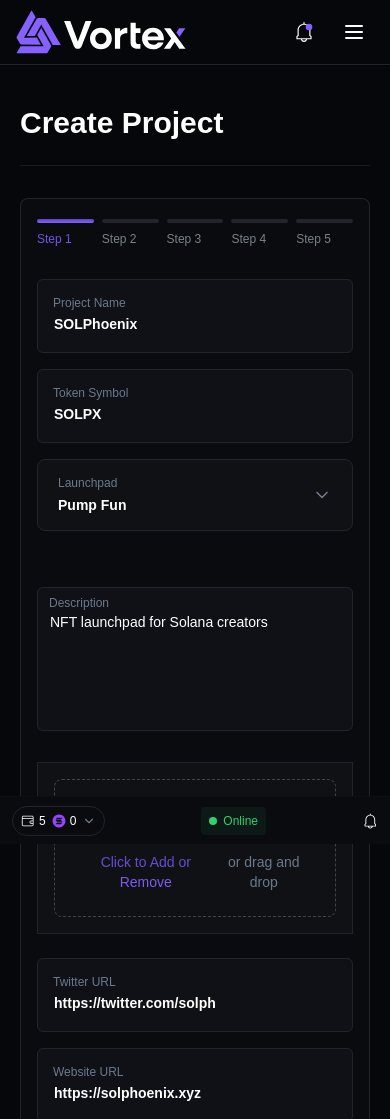
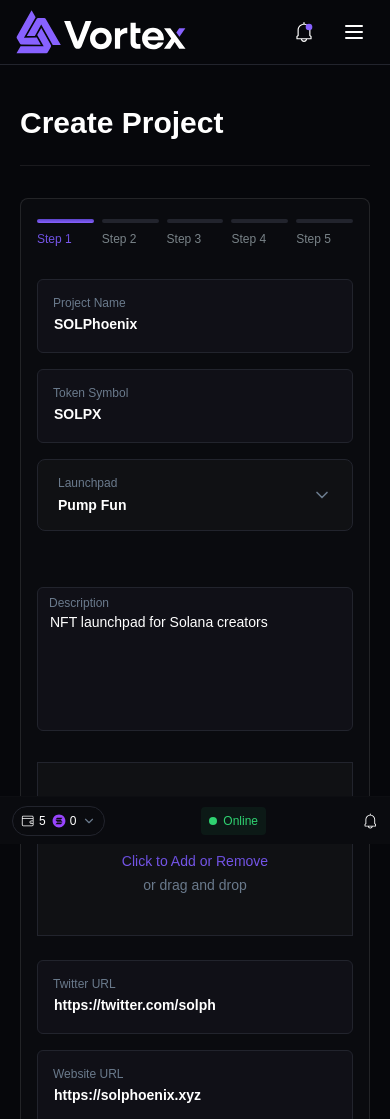
Before and after one commit to JaiKumarSuther/ventor, a Next.js app: page /create-project in a window 390 px wide. Shown: the top 1119 px of the page. Built offline with nearby package versions, Linux system fonts and the light colour scheme.

Commit message:
final fixes

```diff
--- a/app/(MainMenu)/(wallet-setup)/wallets/page.tsx
+++ b/app/(MainMenu)/(wallet-setup)/wallets/page.tsx
@@ -307,12 +307,13 @@
                       alt="Upload"
                     />
                   </div>
-                  <div className="flex gap-1 justify-center items-center">
+                  <div className="flex flex-wrap gap-x-2 gap-y-1 justify-center items-center text-center sm:text-start">
                     <p className="text-sm bg-gradient-to-b from-[#5A43C6] to-[#8761FF] bg-clip-text text-transparent font-medium">
                       Click to Add or Remove
                     </p>
                     <p className="text-sm text-[#6A7A8C]">or drag and drop</p>
                   </div>
+
                   <input
                     type="file"
                     id="file-upload"
@@ -327,13 +328,15 @@
                   <div className="flex flex-wrap gap-3 mt-2">
                     {selectedBatch.images.map((src, idx) => (
                       <div key={idx} className="relative">
-                        <Image
-                          src={src}
-                          alt={`Uploaded ${idx + 1}`}
-                          width={80}
-                          height={80}
-                          className="object-cover rounded border border-[#333]"
-                        />
+                        <div className="w-20 h-20 relative">
+                          <Image
+                            src={src}
+                            alt={`Uploaded ${idx + 1}`}
+                            fill
+                            className="object-cover rounded border border-[#333]"
+                          />
+                        </div>
+
                         <button
                           className="absolute cursor-pointer top-[-6px] right-[-6px] bg-red-600 rounded-full text-white w-5 h-5 text-xs flex items-center justify-center"
                           onClick={() =>
--- a/components/ui/ProjectMetadataStep.tsx
+++ b/components/ui/ProjectMetadataStep.tsx
@@ -167,7 +167,7 @@
       >
         <label
           htmlFor="file-upload"
-          className="flex flex-col items-center justify-center gap-2 rounded-lg border border-dashed border-[#444] p-6 text-center cursor-pointer w-full hover:bg-[#18191b]"
+          className="flex flex-col items-center justify-center gap-2 rounded-lg p-6 text-center cursor-pointer w-full hover:bg-[#18191b]"
         >
           <div className="flex items-center justify-center border border-[#22242D] rounded-md w-10 h-10">
             <Image
@@ -177,12 +177,15 @@
               alt="Upload"
             />
           </div>
-          <div className="flex gap-1 justify-center items-center">
-            <p className="text-sm bg-gradient-to-b from-[#5A43C6] to-[#8761FF] bg-clip-text text-transparent font-medium">
+          <div className="flex flex-wrap gap-1 justify-center items-center text-center px-2 sm:px-0">
+            <p className="text-sm bg-gradient-to-b from-[#5A43C6] to-[#8761FF] bg-clip-text text-transparent font-medium whitespace-nowrap">
               Click to Add or Remove
             </p>
-            <p className="text-sm text-[#6A7A8C]">or drag and drop</p>
+            <p className="text-sm text-[#6A7A8C] whitespace-nowrap">
+              or drag and drop
+            </p>
           </div>
+
           <input
             type="file"
             id="file-upload"
```
